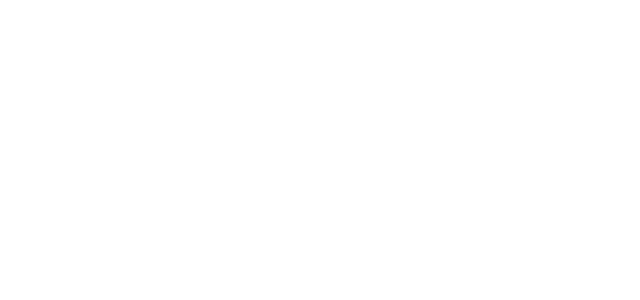
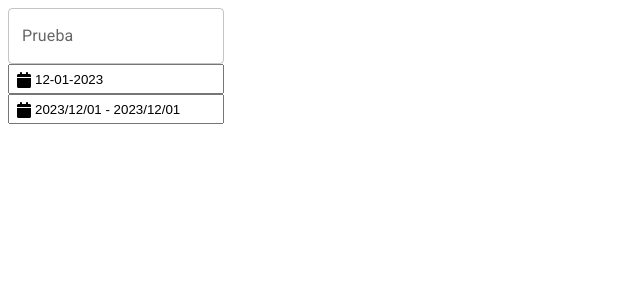
Before and after one commit to esanchez0/FrontBase, a React (Create React App) app: page /Test in a window 1280 px wide. Before the commit this address had no page. Shown: the top 300 px of the page, without its empty margins (0-640 px from the left). Built offline with nearby package versions, Linux system fonts and the light colour scheme.

Commit message:
Calendario

```diff
--- a/src/App.js
+++ b/src/App.js
@@ -11,6 +11,7 @@ import { ObtenerUsuarioActual } from "./actions/UsuarioAction";
 import RegistrarUsuario from "./componentes/seguridad/RegistrarUsuario";
 import Login from "./componentes/seguridad/Login";
 import PerfilUsuario from "./componentes/seguridad/PerfilUsuario";
+import TesteoComponentes from "./componentes/TesteoComponentes"
 
 function App() {
   const [{ sesionUsuario, openSnackbar }, dispatch] = useStateValue();
@@ -56,6 +57,7 @@ function App() {
           <Grid container>
             <Routes>
               <Route exact path="/auth/login" element={<Login></Login>}></Route>
+              <Route exact path="/Test" element={<TesteoComponentes></TesteoComponentes>}></Route>
               {/* <Route
                 exact
                 path="/auth/registrar"
--- /dev/null
+++ b/src/componentes/TesteoComponentes.js
@@ -0,0 +1,66 @@
+import React, { useState } from "react";
+import Calender from "./UI/Calender";
+import TextBox from "./UI/TextBox";
+import DatePicker, {
+  registerLocale,
+  calendarContainer,
+} from "react-datepicker";
+
+const TesteoComponentes = () => {
+  const [datos, setDatos] = useState({
+    email: "",
+    password: "",
+  });
+
+  const IngresarValoresMemoria = (e) => {
+    const { name, value } = e.target;
+    setDatos((anterior) => ({
+      ...anterior,
+      [name]: value,
+    }));
+  };
+
+  //const [startDate, setStartDate] = useState(new Date());
+  const onChangeFecha = (date) => {
+    console.log(date);
+  };
+
+  const [dateRange, setDateRange] = useState([new Date(), new Date()]);
+  const [startDate, endDate] = dateRange;
+  const onChangeRangeDate = (dates) => {
+    setDateRange(dates);
+    setDateRange(dates);
+    //console.log(dates[0].toLocaleDateString());
+  };
+  return (
+    <div>
+      <TextBox
+        id="alias"
+        name="alias"
+        value={datos.alias || ""}
+        onChange={IngresarValoresMemoria}
+        label="Prueba"
+        required={true}
+        requiredLabel={"Ingrese Informacion"}
+      ></TextBox>
+
+      <Calender
+        fullScreen={true}
+        onChange={onChangeFecha}
+        DateFormat="MM-dd-yyyy"
+      ></Calender>
+
+      <DatePicker
+        selectsRange={true}
+        startDate={startDate}
+        endDate={endDate}
+        onChange={onChangeRangeDate}
+        withPortal
+        showIcon
+        dateFormat="yyyy/MM/dd"
+      />
+    </div>
+  );
+};
+
+export default TesteoComponentes;
--- /dev/null
+++ b/src/componentes/UI/Calender.jsx
@@ -0,0 +1,28 @@
+import React, { useState } from "react";
+import DatePicker, {
+  registerLocale,
+  calendarContainer,
+} from "react-datepicker";
+import "react-datepicker/dist/react-datepicker.css";
+import "react-datepicker/dist/react-datepicker-cssmodules.css";
+import es from "date-fns/locale/es";
+
+export default function Calender(props) {
+  const [valueDefault, setvalueDefault] = useState(props.value || new Date());
+  const [FullScreen, setFullScreen] = useState(props.fullScreen || false);
+  const [DateFormat, setDateFormat] = useState(props.DateFormat || "yyyy-MM-dd");
+
+  return (
+    <div>
+      <DatePicker
+        class={{ paddingtop: "80" }}
+        selected={valueDefault}
+        withPortal={FullScreen}
+        onChange={props.onChange}
+        dateFormat={DateFormat}
+        locale={es}
+        showIcon
+      />
+    </div>
+  );
+}
--- a/src/index.js
+++ b/src/index.js
@@ -1,6 +1,6 @@
 import React from "react";
+import ReactDOM from "react-dom";
 import App from "./App";
-import ReactDOM from "react-dom/client";
 
 // Librerias para usar el ContextApi(variables globales)
 import { initialState } from "./contexto/initialState"; // variable contenedora de todas las variables
@@ -9,13 +9,13 @@ import { mainReducer } from "./contexto/reducers"; //indice de los reducers, tod
 
 
 
-const root = ReactDOM.createRoot(document.getElementById("root"));
- root.render(
+ReactDOM.render(
   <React.StrictMode>
     <StateProvider initialState={initialState} reducer={mainReducer}>
       <App />
     </StateProvider>
   </React.StrictMode>,
+  document.getElementById("root")
 );
 
 // If you want to start measuring performance in your app, pass a function
```
Also changed, not shown: package.json (+5 -2 lines), 1 other file (tests, documents, lock files or other folders).
